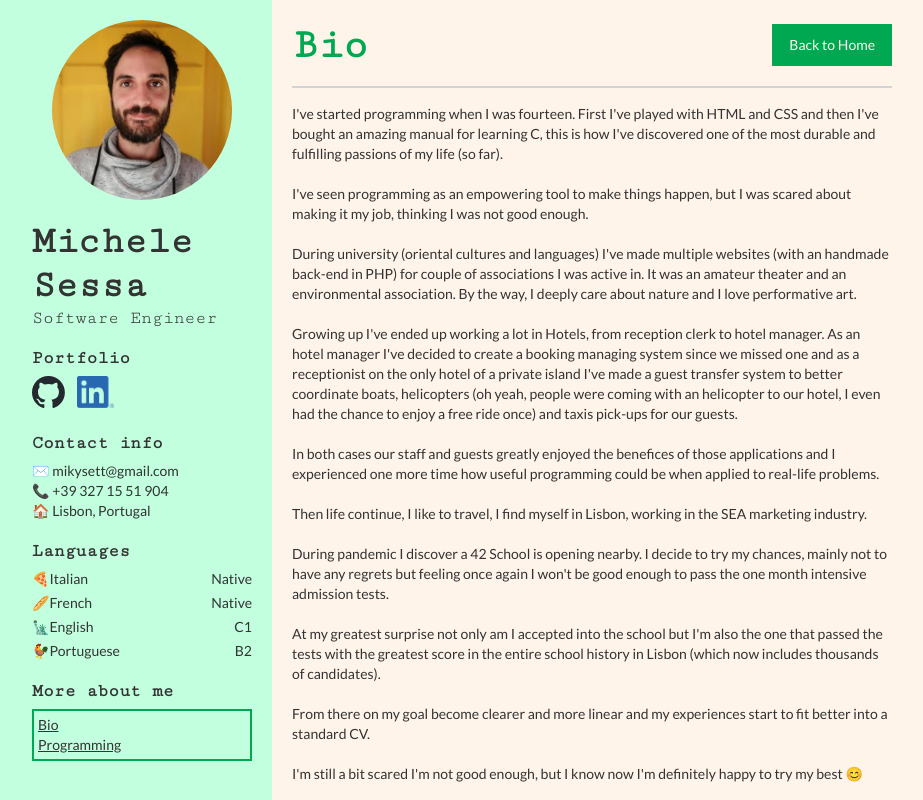
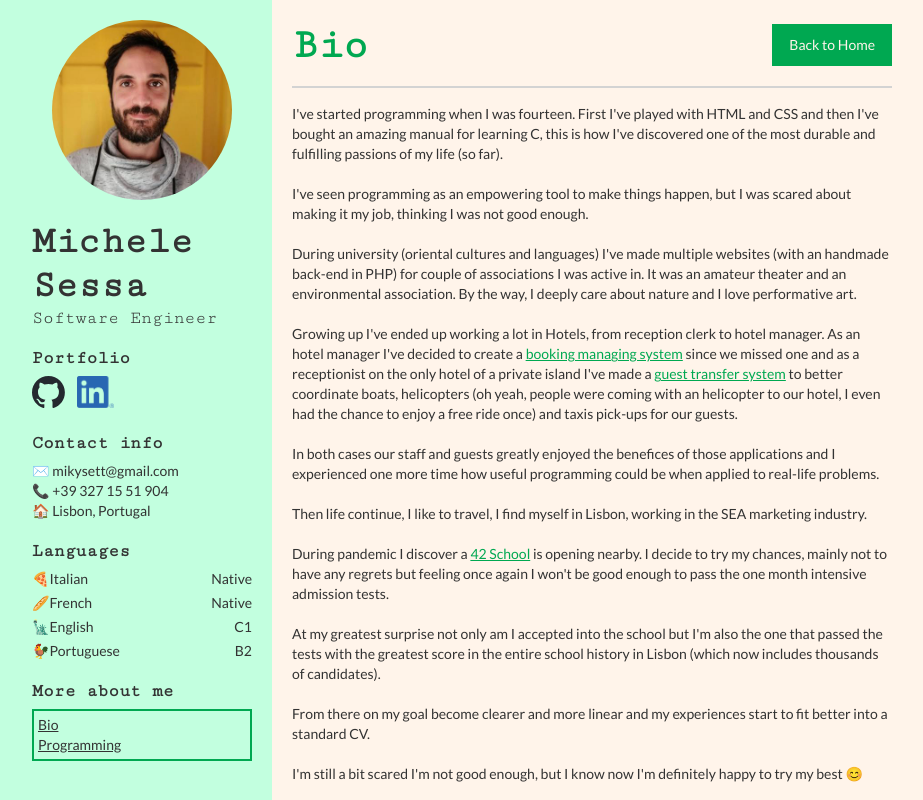
Before and after one commit to mikysett/another_cv, a Vue app in the folder cv-frontend/: page /bio in a window 1280 px wide. Shown: the top 800 px of the page, without its empty margins (112-1035 px from the left). Built offline with nearby package versions, Linux system fonts and the light colour scheme.

Commit message:
content: add info in programming
fix minor content issues in bio

```diff
--- a/cv-frontend/src/views/BioView.vue
+++ b/cv-frontend/src/views/BioView.vue
@@ -4,38 +4,28 @@
 
     <Separator />
 
-    <div class="long-description">
-      I've started programming when I was fourteen. First I've played with HTML and CSS and then I've bought an amazing
-      manual for learning C, this is how I've discovered one of the most durable and fulfilling passions of my life (so
-      far).
-      <br><br>
-      I've seen programming as an empowering tool to make things happen, but I was scared about making it my job, thinking
-      I was not good enough.
-      <br><br>
-      During university (oriental cultures and languages) I've made multiple websites (with an handmade back-end in PHP)
-      for couple of associations I was active in. It was an amateur theater and an environmental association. By the way,
-      I deeply care about nature and I love performative art.
-      <br><br>
-      Growing up I've ended up working a lot in Hotels, from reception clerk to hotel manager. As an hotel manager I've
-      decided to create a booking managing system since we missed one and as a receptionist on the only hotel of a private
-      island I've made a guest transfer system to better coordinate boats, helicopters (oh yeah, people were coming with
-      an helicopter to our hotel, I even had the chance to enjoy a free ride once) and taxis pick-ups for our guests.
-      <br><br>
-      In both cases our staff and guests greatly enjoyed the benefices of those applications and I experienced one more
-      time how useful programming could be when applied to real-life problems.
-      <br><br>
-      Then life continue, I like to travel, I find myself in Lisbon, working in the SEA marketing industry.
-      <br><br>
-      During pandemic I discover a 42 School is opening nearby. I decide to try my chances, mainly not to have any regrets
-      but feeling once again I won't be good enough to pass the one month intensive admission tests.
-      <br><br>
-      At my greatest surprise not only am I accepted into the school but I'm also the one that passed the tests with the
-      greatest score in the entire school history in Lisbon (which now includes thousands of candidates).
-      <br><br>
-      From there on my goal become clearer and more linear and my experiences start to fit better into a standard CV.
-      <br><br>
-      I'm still a bit scared I'm not good enough, but I know now I'm definitely happy to try my best 😊
-    </div>
+    <div class="long-description">I've started programming when I was fourteen. First I've played with HTML and CSS and
+      then I've bought an amazing manual for learning C, this is how I've discovered one of the most durable and
+      fulfilling passions of my life (so far).<br><br>I've seen programming as an empowering tool to make things happen,
+      but I was scared about making it my job, thinking I was not good enough.<br><br>During university (oriental cultures
+      and languages) I've made multiple websites (with an handmade back-end in PHP) for couple of associations I was
+      active in. It was an amateur theater and an environmental association. By the way, I deeply care about nature and I
+      love performative art.<br><br>Growing up I've ended up working a lot in Hotels, from reception clerk to hotel
+      manager. As an hotel manager I've decided to create a <a href="https://github.com/mikysett/horrible_booking_system"
+        target="_blank" class="text-link">booking managing system</a> since we missed one and as a receptionist on the
+      only hotel of a private island I've made a <a href="https://github.com/mikysett/horrible_guest_transfer_system"
+        target="_blank" class="text-link">guest transfer system</a> to better coordinate boats, helicopters (oh yeah,
+      people were coming with an helicopter to our hotel, I even had the chance to enjoy a free ride once) and taxis
+      pick-ups for our guests.<br><br>In both cases our staff and guests greatly enjoyed the benefices of those
+      applications and I experienced one more time how useful programming could be when applied to real-life
+      problems.<br><br>Then life continue, I like to travel, I find myself in Lisbon, working in the SEA marketing
+      industry.<br><br>During pandemic I discover a <a href="https://www.42network.org/" target="_blank"
+        class="text-link">42 School</a> is opening nearby. I decide to try my chances, mainly not to have any regrets but
+      feeling once again I won't be good enough to pass the one month intensive admission tests.<br><br>At my greatest
+      surprise not only am I accepted into the school but I'm also the one that passed the tests with the greatest score
+      in the entire school history in Lisbon (which now includes thousands of candidates).<br><br>From there on my goal
+      become clearer and more linear and my experiences start to fit better into a standard CV.<br><br>I'm still a bit
+      scared I'm not good enough, but I know now I'm definitely happy to try my best 😊</div>
 
     <Separator />
 
@@ -45,15 +35,19 @@
         <ul role="list" class="list">
           <li class="list-item">🧗 Outdoor climbing! (best way to spend a week-end)</li>
           <li class="list-item">📚 Reading a nice book (currently "L'innommable" from Beckett)</li>
-          <li class="list-item">🍆 Cooking traditional Italian dishes (my favorite is <a href="https://ricette.giallozafferano.it/Parmigiana-di-melanzane.html" target="_blank" class="text-link">Parmigiana</a>)</li>
+          <li class="list-item">🍆 Cooking traditional Italian dishes (my favorite is <a
+              href="https://ricette.giallozafferano.it/Parmigiana-di-melanzane.html" target="_blank"
+              class="text-link">Parmigiana</a>)</li>
           <li class="list-item">🌈 Helping out in an association that delivers hot meals to families in need<br>
             (actually I feel they are helping me more than I'm helping them)</li>
           <li class="list-item">💃 Dancing and having fun with friends</li>
-      </ul>
+        </ul>
+      </div>
     </div>
+
   </div>
 
-</div></template>
+</template>
 
 <script>
 import Separator from '@/components/Separator.vue'
--- a/cv-frontend/src/views/ProgrammingView.vue
+++ b/cv-frontend/src/views/ProgrammingView.vue
@@ -9,6 +9,41 @@
     </blockquote>
 
     <Separator />
+
+    <code class="prog-description">$ cat **/* | head -n 10 &amp;&amp; echo "10$?% open to speak more about it"<br>
+        # C (nice), Rust (I love it), C++ (... nothing to declare)<br>
+        # A bit of: Lisp, JS, Python, PHP, Go,(HTML/CSS... does it count?)<br>
+        # Emacs keybindings (swapping caps lock and ctrl)<br>
+        # Let's make an interactive rebase to squash those atomic commits<br>
+        # Test Driven Development (and save years of my life)<br>
+        # You have Windows?! Ok, I send you a Dockerfile ;)<br>
+        # I've made a swagger for the API, check the entrypoints<br>
+        # I have to do it more than twice? Here is a bash script<br>
+        # O(1) is my goal, O(n) will be fine (please not O(n!) again!)<br>
+        # Like agile, sprints, atomic tasks? me too :)<br>
+        100% open to speak more about it<br>
+        $ </code>
+
+    <Separator />
+
+    <div class="extra-info-wrapper">
+      <h2 class="role-title ei-title">When I'm not coding</h2>
+      <div class="ei-container no-p">
+        <ul role="list" class="list">
+          <li class="list-item">- <a href="https://en.wikipedia.org/wiki/Hackers_%26_Painters" target="_blank"
+              class="text-link">Hackers &amp; Painters</a> (started my interest for functional programming)</li>
+          <li class="list-item">- <a href="https://mitpress.mit.edu/9780262539807/the-elements-of-computing-systems/"
+              target="_blank" class="text-link">The Elements of Computing Systems</a> (mind blowing)</li>
+          <li class="list-item">- <a href="https://www.oreilly.com/library/view/exercises-in-programming/9781482227376/"
+              target="_blank" class="text-link">Exercises in programming style</a> (very fun to do)</li>
+          <li class="list-item">- Doing my own Bash (Aka <a href="https://github.com/mikysett/minishell" target="_blank"
+              class="text-link">minishell</a><a href="https://ricette.giallozafferano.it/Parmigiana-di-melanzane.html"
+              target="_blank" class="text-link"></a>)</li>
+          <li class="list-item">- Starting to contribute to <a href="https://github.com/rust-lang/rust" target="_blank"
+              class="text-link">rustc</a> repo (no, I didn't make any RFC, I'm not a genius)</li>
+        </ul>
+      </div>
+    </div>
 
   </div>
 </template>
@@ -27,4 +62,16 @@ export default {
 </script>
 
 <style scoped>
+code {
+  overflow: auto;
+  padding: 12px 8px;
+  display: block;
+  flex: 1;
+  background: #300a24;
+  color: #fff4ea;
+  font-family: "Cutive Mono", monospace;
+  font-size: 14px;
+  line-height: 22px;
+  white-space: nowrap;
+}
 </style>
```
